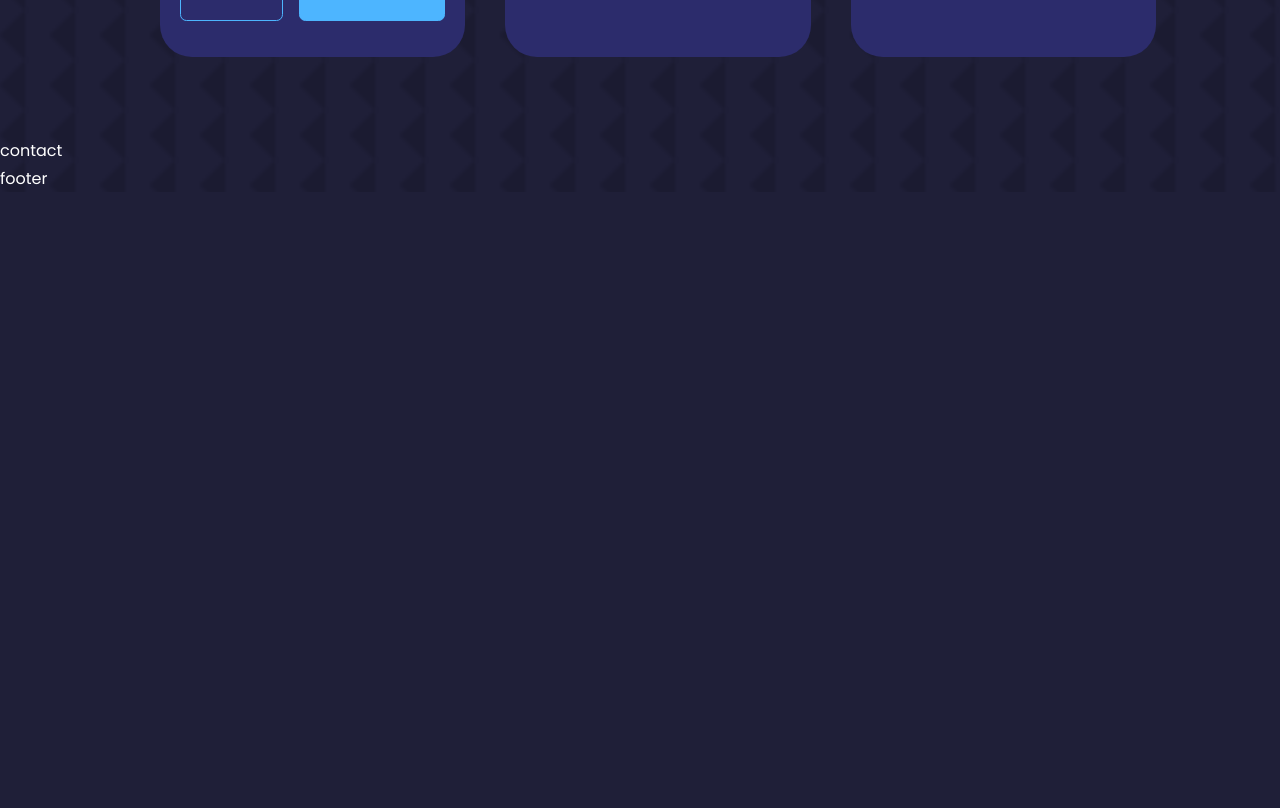
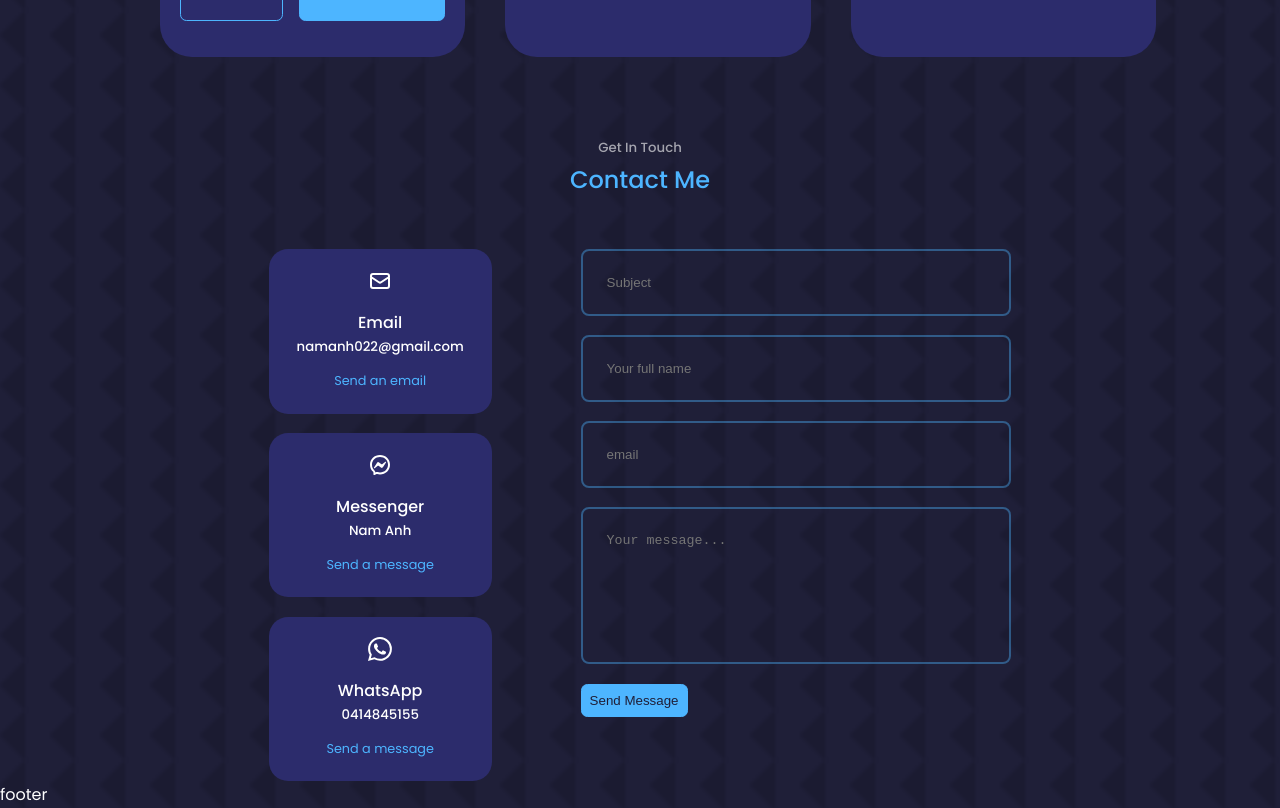
Before and after one commit to TranAnh022/portfolio, a React (Create React App) app: page / in a window 1280 px wide. Shown: the part 2640-3448 px from the top of the page. Before the commit the page ends 2832 px from the top, so only its background shows below. Built offline with nearby package versions, Linux system fonts and the light colour scheme.

Commit message:
add contact component

```diff
--- a/package.json
+++ b/package.json
@@ -6,6 +6,7 @@
     "@testing-library/jest-dom": "^5.16.2",
     "@testing-library/react": "^12.1.4",
     "@testing-library/user-event": "^13.5.0",
+    "emailjs-com": "^3.2.0",
     "react": "^17.0.2",
     "react-dom": "^17.0.2",
     "react-icons": "^4.3.1",
--- a/public/index.html
+++ b/public/index.html
@@ -4,7 +4,7 @@
     <meta charset="UTF-8">
     <meta http-equiv="X-UA-Compatible" content="IE=edge">
     <meta name="viewport" content="width=device-width, initial-scale=1.0">
-    <title>Document</title>
+    <title>Portfolio</title>
 </head>
 <body>
     <div id ="root"></div>
--- a/src/components/contact/contact.css
+++ b/src/components/contact/contact.css
@@ -0,0 +1,71 @@
+.container.contact__container {
+  width: 58%;
+  display: grid;
+  grid-template-columns: 30% 58%;
+  gap: 12%;
+}
+
+.contact__options {
+  display: flex;
+  flex-direction: column;
+  gap: 1.2rem;
+}
+
+.contact__option {
+  background: var(--color-bg-variant);
+  padding: 1.2rem;
+  border-radius: 1.2rem;
+  text-align: center;
+  border: 1px solid transparent;
+  transition: var(--transition);
+}
+
+.contact__option:hover {
+  background: transparent;
+  border-color: var(--color-primary-variant);
+}
+
+.contact__option-icon {
+  font-size: 1.5rem;
+  margin-bottom: 0.5rem;
+}
+
+.contact__option a {
+  margin-top: 0.7rem;
+  display: inline-block;
+  font-size: 0.8rem;
+}
+
+/*=========================== FORM ==========================*/
+
+form {
+  display: flex;
+  flex-direction: column;
+  gap: 1.2rem;
+}
+
+input,
+textarea {
+  width: 100%;
+  padding: 1.5rem;
+  border-radius: 0.5rem;
+  background: transparent;
+  border: 2px solid var(--color-primary-variant);
+  resize: none;
+  color: var(--color-white);
+}
+
+/*================ MEDIA QUERIES(MEDIUM DEVICES) =======*/
+@media screen and (max-width: 1024px) {
+  .container.contact__container {
+    grid-template-columns: 1fr;
+    gap: 2rem;
+  }
+}
+
+/*================ MEDIA QUERIES =======*/
+@media screen and (max-width: 600px) {
+  .container.contact__container {
+    width: var(--container-width-sm);
+  }
+}
--- a/src/components/contact/contact.jsx
+++ b/src/components/contact/contact.jsx
@@ -1,9 +1,57 @@
 import React from 'react'
 import './contact.css'
-const contact = () => {
+import {HiOutlineMail} from 'react-icons/hi'
+import { RiMessengerLine } from 'react-icons/ri'
+import { BsWhatsapp } from 'react-icons/bs'
+import { useRef } from 'react'
+import emailjs from 'emailjs-com';
+
+const Contact = () => {
+  const form = useRef() ;
+
+  const sendEmail = (e) => {
+    e.preventDefault();
+
+    emailjs.sendForm('service_bhual4k', 'template_8xckfv8', form.current, 'StVi39OcYdaGkOUq4')
+    e.target.reset();
+  };
   return (
-    <section id='contact'>contact</section>
+    <section id='contact'>
+      <h5>Get In Touch</h5>
+      <h2>Contact Me</h2>
+
+      <div className="container contact__container">
+        <div className="contact__options">
+          <article className="contact__option">
+            <HiOutlineMail className='contact__option-icon'/>
+            <h4>Email</h4>
+            <h5>namanh022@gmail.com</h5>
+            <a href="mailto:namanh022@gmail.com"target='_blank' rel="noreferrer">Send an email</a>
+          </article>
+          <article className="contact__option">
+            <RiMessengerLine className='contact__option-icon'/>
+            <h4>Messenger</h4>
+            <h5>Nam Anh</h5>
+            <a href="http://m.me/namanh.tranvan.9/"target='_blank' rel="noreferrer">Send a message</a>
+          </article>
+          <article className="contact__option">
+            <BsWhatsapp className='contact__option-icon'/>
+            <h4>WhatsApp</h4>
+            <h5>0414845155</h5>
+            <a href="https://api.whatsapp.com/send?phone=+358414845155" target='_blank' rel="noreferrer">Send a message</a>
+          </article>
+        </div>
+        {/* END OF CONTACT OPTION */}
+        <form ref={form} onSubmit={sendEmail}>
+          <input type="text" name='subject' placeholder='Subject' />
+          <input type="text" name='name' placeholder='Your full name' required />
+          <input type="email" name='email' placeholder='email' required />
+          <textarea name="message" rows="7" placeholder='Your message...' required></textarea>
+          <button className='btn btn-primary' type='submit'>Send Message</button>
+        </form>
+      </div>
+    </section>
   )
 }
 
-export default contact
+export default Contact
```
Also changed, not shown: 1 other file (tests, documents, lock files or other folders).
